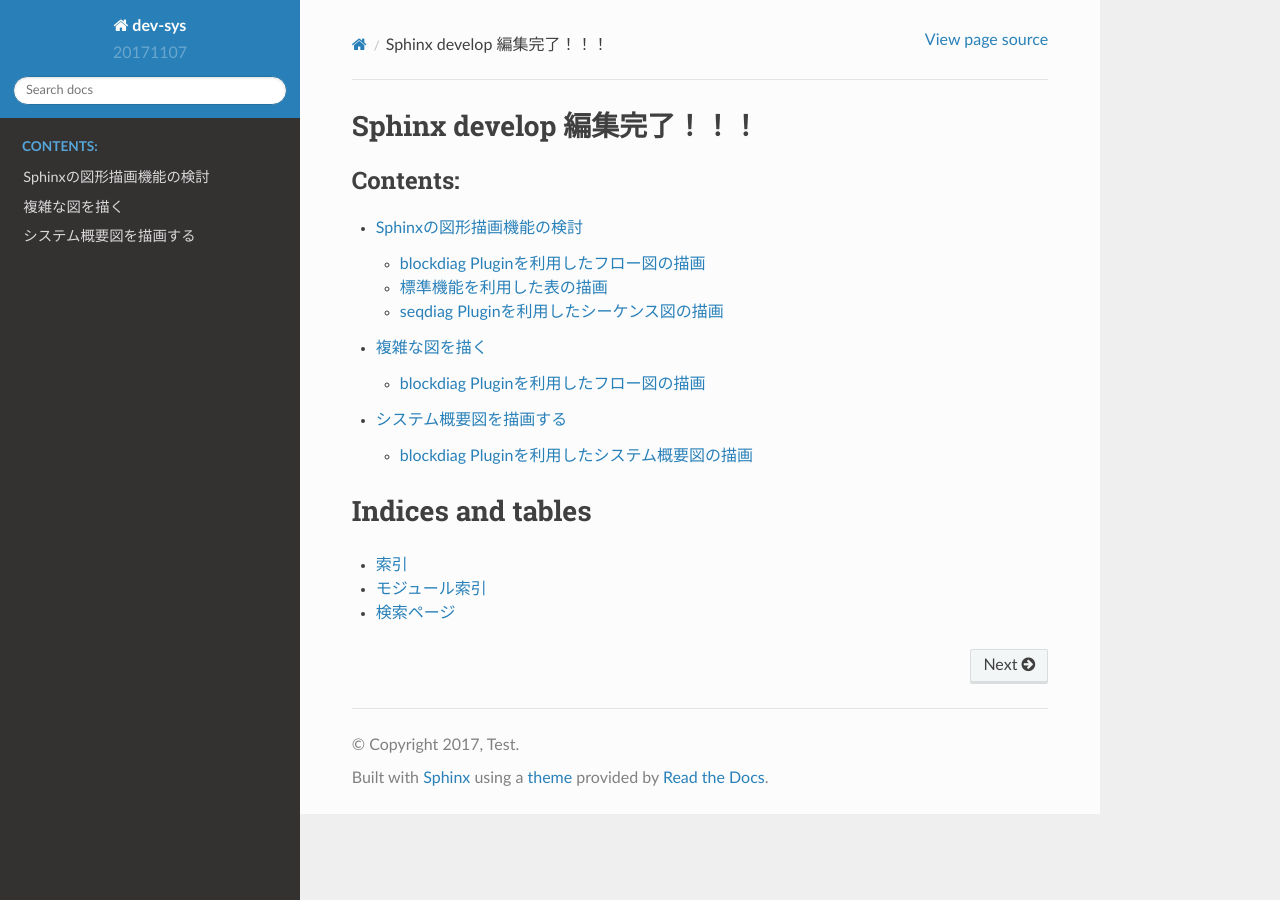
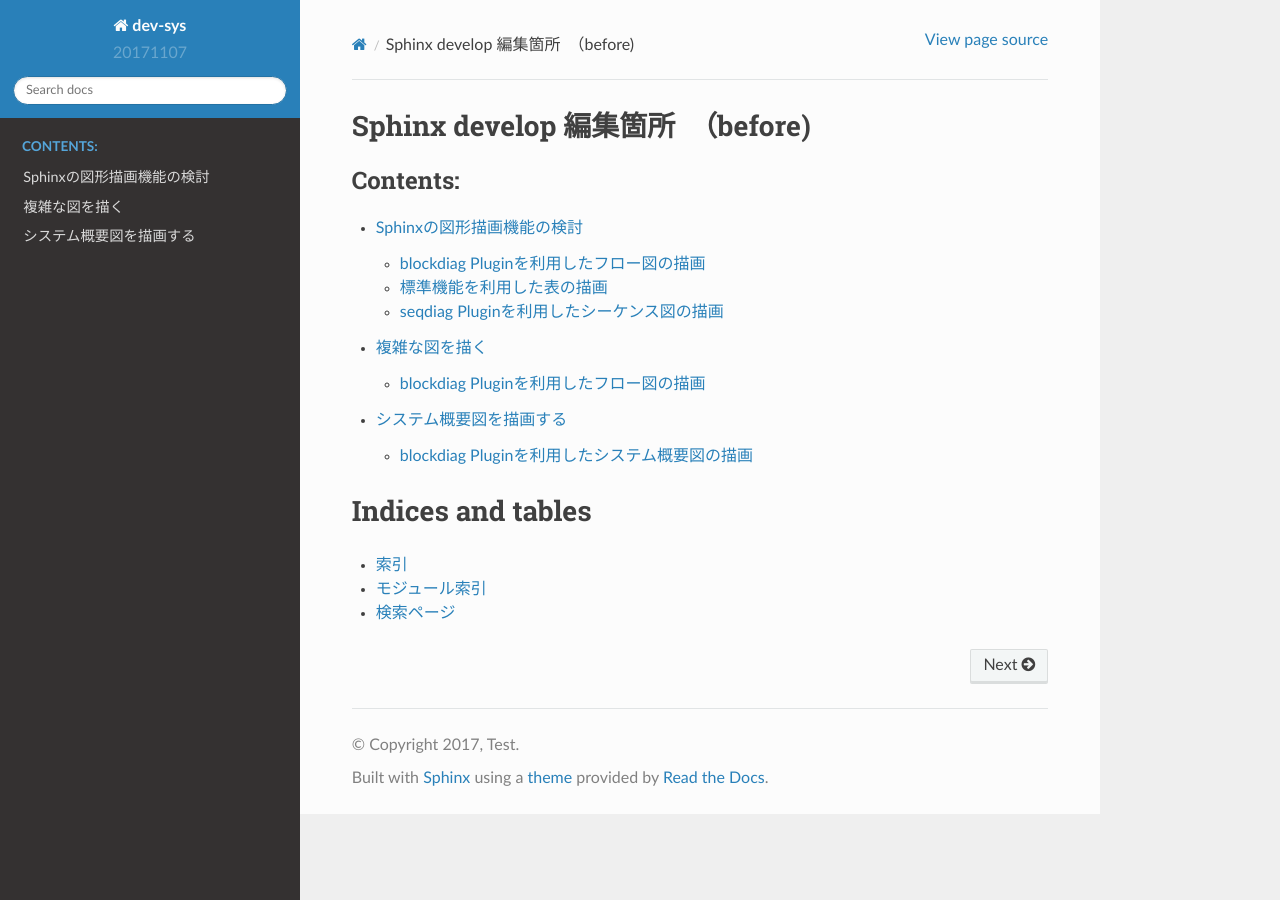
Before and after one commit to h-ci-user01/sphinx, a Sphinx documentation site: the page built from source/index.rst, in a window 1280 px wide. Built offline with Sphinx 7.4.7 and the Read the Docs theme 2.0.0, drawn with Linux system fonts in a browser that asks for light colours.

Commit message:
review #386 「 トップページ(index.rst)変更。20171207 」

```diff
--- a/source/index.rst
+++ b/source/index.rst
@@ -3,7 +3,7 @@
    You can adapt this file completely to your liking, but it should at least
    contain the root `toctree` directive.
 
-Sphinx develop 編集完了！！！
+Sphinx develop 編集箇所　（before)
 ==============================================
 
 .. toctree::
```
